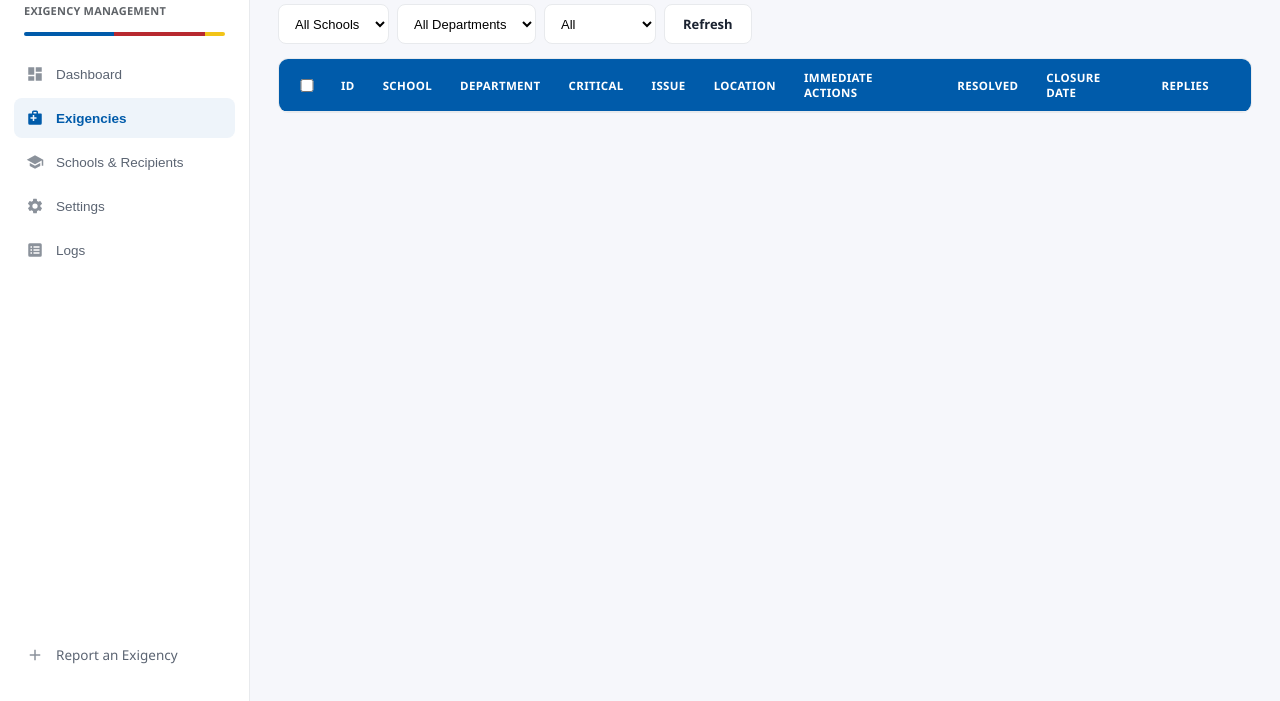
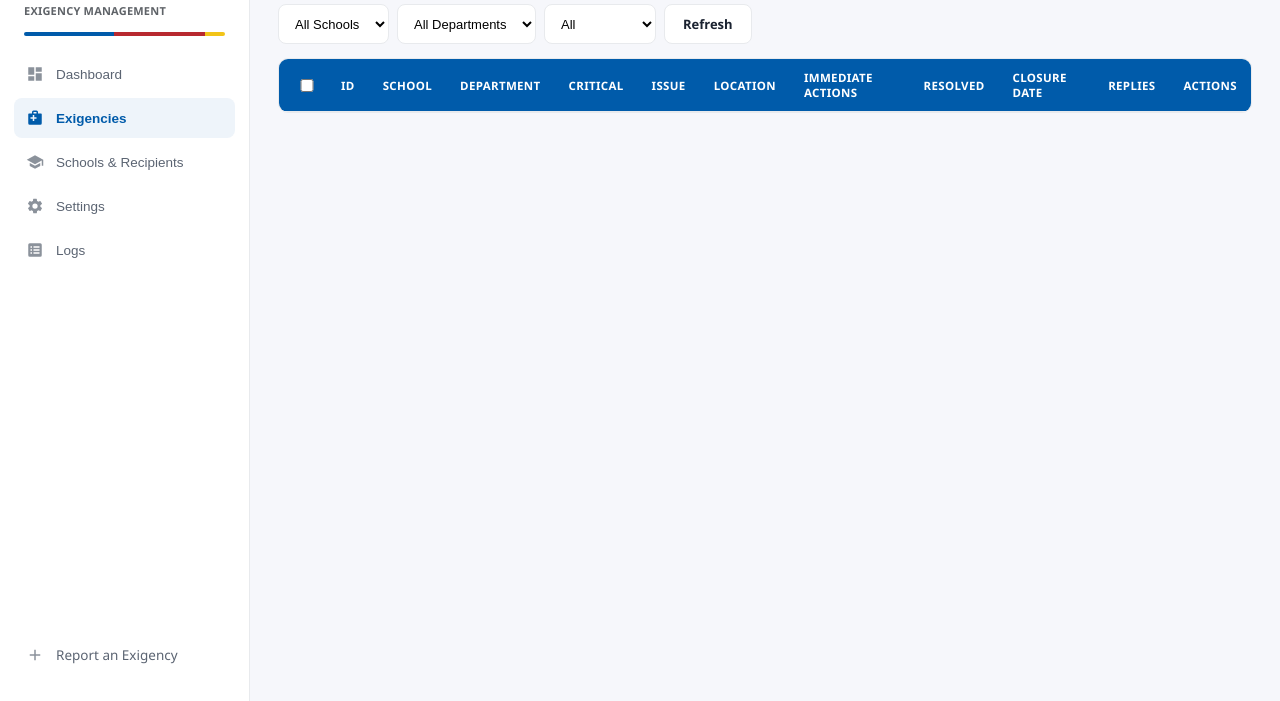
Before and after one commit to anishjain-dev/Exigency-Management-System, a website: page module/public/index.html in a window 1280 px wide. Both pictures are taken after a click on the button "Exigencies". Shown: the part 99-800 px from the top of the page. Drawn offline with Linux system fonts and the light colour scheme; no server answers.

Commit message:
Label the Save/Reminder actions column header

```diff
--- a/module/public/index.html
+++ b/module/public/index.html
@@ -98,7 +98,7 @@
                 <tr>
                   <th><input type="checkbox" id="selectAllExigencies" title="Select all"></th>
                   <th>ID</th><th>School</th><th>Department</th><th>Critical</th><th>Issue</th>
-                  <th>Location</th><th>Immediate Actions</th><th>Resolved</th><th>Closure Date</th><th>Replies</th><th></th>
+                  <th>Location</th><th>Immediate Actions</th><th>Resolved</th><th>Closure Date</th><th>Replies</th><th>Actions</th>
                 </tr>
               </thead>
               <tbody></tbody>
```
